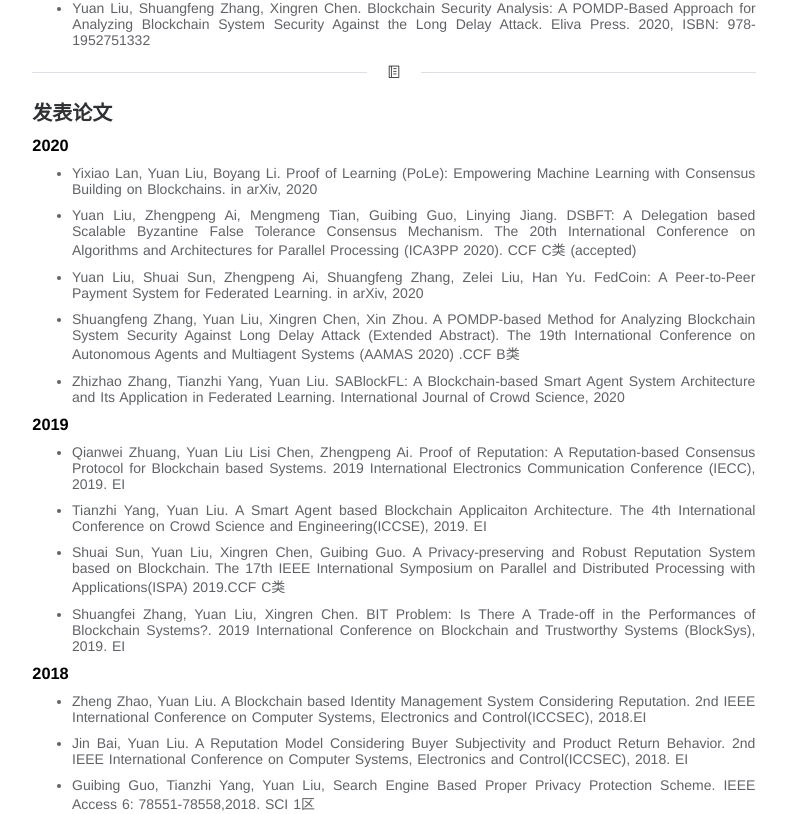
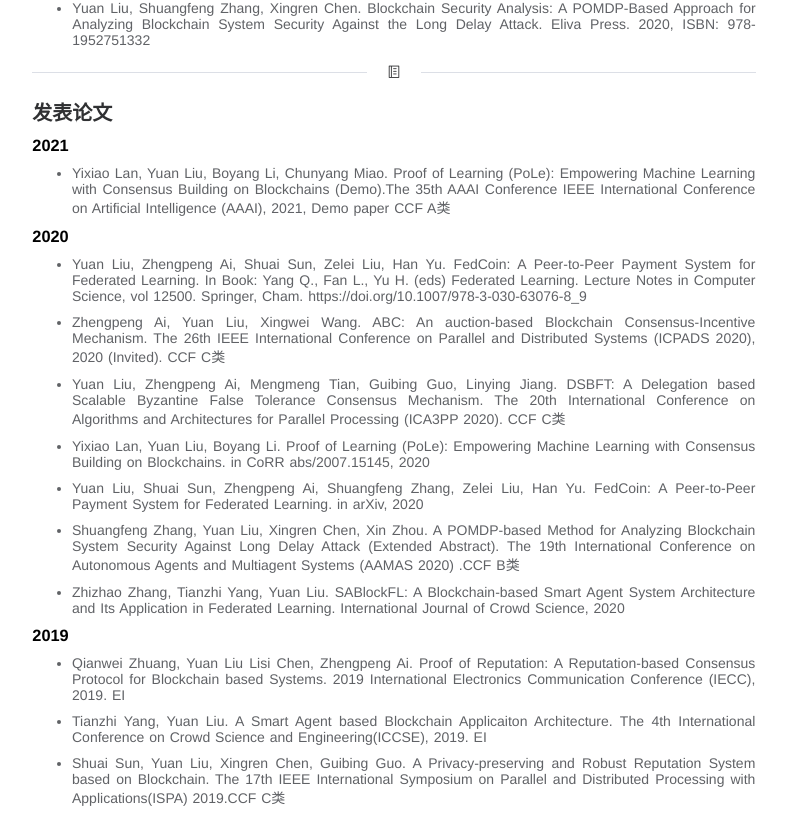
Before and after one commit to thothsun/blockchain-lab, a Nuxt app: page /achievements in a window 1280 px wide. Shown: the part 1286-2100 px from the top of the page, without its empty margins (246-1033 px from the left). Built offline with nearby package versions, Linux system fonts and the light colour scheme.

Commit message:
Update Achievements and Friends (#8)
Update our latest achievements and some friend links

```diff
--- a/package.json
+++ b/package.json
@@ -17,6 +17,7 @@
     "nuxt": "^2.14.0"
   },
   "devDependencies": {
+    "@nuxt/types": "^2.14.11",
     "element-theme-chalk": "^2.12.0"
   }
 }
--- a/pages/achievements.vue
+++ b/pages/achievements.vue
@@ -60,6 +60,14 @@
           <el-divider><i class="el-icon-notebook-2"></i></el-divider>
 
           <h1>发表论文</h1>
+
+          <h3>2021</h3>
+
+          <ul>
+            <li v-for="item in papers2021" class="item animated zoomIn">
+              {{item}}
+            </li>
+          </ul>
 
           <h3>2020</h3>
 
@@ -166,9 +174,14 @@
     name: "achievements",
     data() {
       return {
+        papers2021: [
+          'Yixiao Lan, Yuan Liu, Boyang Li, Chunyang Miao. Proof of Learning (PoLe): Empowering Machine Learning with Consensus Building on Blockchains (Demo).The 35th AAAI Conference IEEE International Conference on Artificial Intelligence (AAAI), 2021, Demo paper CCF A类'
+        ],
         papers2020: [
-          'Yixiao Lan, Yuan Liu, Boyang Li. Proof of Learning (PoLe): Empowering Machine Learning with Consensus Building on Blockchains. in arXiv, 2020',
-          'Yuan Liu, Zhengpeng Ai, Mengmeng Tian, Guibing Guo, Linying Jiang. DSBFT: A Delegation based Scalable Byzantine False Tolerance Consensus Mechanism. The 20th International Conference on Algorithms and Architectures for Parallel Processing (ICA3PP 2020). CCF C类 (accepted)',
+          'Yuan Liu, Zhengpeng Ai, Shuai Sun, Zelei Liu, Han Yu. FedCoin: A Peer-to-Peer Payment System for Federated Learning. In Book: Yang Q., Fan L., Yu H. (eds) Federated Learning. Lecture Notes in Computer Science, vol 12500. Springer, Cham. https://doi.org/10.1007/978-3-030-63076-8_9',
+          'Zhengpeng Ai, Yuan Liu, Xingwei Wang. ABC: An auction-based Blockchain Consensus-Incentive Mechanism. The 26th IEEE International Conference on Parallel and Distributed Systems (ICPADS 2020), 2020 (Invited). CCF C类',
+          'Yuan Liu, Zhengpeng Ai, Mengmeng Tian, Guibing Guo, Linying Jiang. DSBFT: A Delegation based Scalable Byzantine False Tolerance Consensus Mechanism. The 20th International Conference on Algorithms and Architectures for Parallel Processing (ICA3PP 2020). CCF C类',
+          'Yixiao Lan, Yuan Liu, Boyang Li. Proof of Learning (PoLe): Empowering Machine Learning with Consensus Building on Blockchains. in CoRR abs/2007.15145, 2020',
           'Yuan Liu, Shuai Sun, Zhengpeng Ai, Shuangfeng Zhang, Zelei Liu, Han Yu. FedCoin: A Peer-to-Peer Payment System for Federated Learning. in arXiv, 2020',
           'Shuangfeng Zhang, Yuan Liu, Xingren Chen, Xin Zhou. A POMDP-based Method for Analyzing Blockchain System Security Against Long Delay Attack (Extended Abstract). The 19th International Conference on Autonomous Agents and Multiagent Systems (AAMAS 2020) .CCF B类',
           'Zhizhao Zhang, Tianzhi Yang, Yuan Liu. SABlockFL: A Blockchain-based Smart Agent System Architecture and Its Application in Federated Learning. International Journal of Crowd Science, 2020',
@@ -233,6 +246,7 @@
           '2019年国际大学生数学建模竞赛二等奖',
           '“建行杯”第五届辽宁省“互联网+”大学生创新创业竞赛银奖',
           '2019年中国“互联网+”大学生创新创业竞赛东北大学校一等奖',
+          '2020年全国大学生英语竞赛国家级三等奖'
         ]
       }
     },
--- a/pages/friends.vue
+++ b/pages/friends.vue
@@ -7,11 +7,11 @@
           <h1>常用链接</h1>
           <div style="padding: 10px">
             <ul>
-              <li> <el-link href="http://faculty.neu.edu.cn/swc/guogb/docs/ccf-2019.pdf" target="_blank">中国计算机学会推荐国际学术会议和期刊目录 - 2019</el-link></li>
-              <li> <el-link href="http://www.letpub.com.cn/index.php?page=journalapp" target="_blank">中科院分区查询</el-link></li>
+              <li> <el-link href="https://www.ccf.org.cn/ccf/contentcore/resource/download?ID=144845" target="_blank">中国计算机学会推荐国际学术会议和期刊目录 - 2019</el-link></li>
+              <li> <el-link href="http://www.fenqubiao.com" target="_blank">中国科学院文献情报中心期刊分区表</el-link></li>
               <li> <el-link href="http://www.letpub.com.cn/index.php?page=grant" target="_blank">国家自然基金项目查询</el-link></li>
               <li> <el-link href="http://faculty.neu.edu.cn/sites.htm" target="_blank">东北大学教师列表</el-link></li>
-              <li> <el-link href="http://faculty.neu.edu.cn/swc/guogb/docs/cal2018-2019.jpg" target="_blank">东北大学2018 - 2019学年校历查询</el-link></li>
+              <li> <el-link href="http://www.neu.edu.cn/2019/0220/c175a237/page.htm" target="_blank">东北大学校历查询</el-link></li>
               <li> <el-link href="http://219.216.86.222:8889" target="_blank">neubitcoin区块查看（仅对NEU校园网开放）</el-link></li>
             </ul>
           </div>
```
Also changed, not shown: 1 other file (tests, documents, lock files or other folders).
